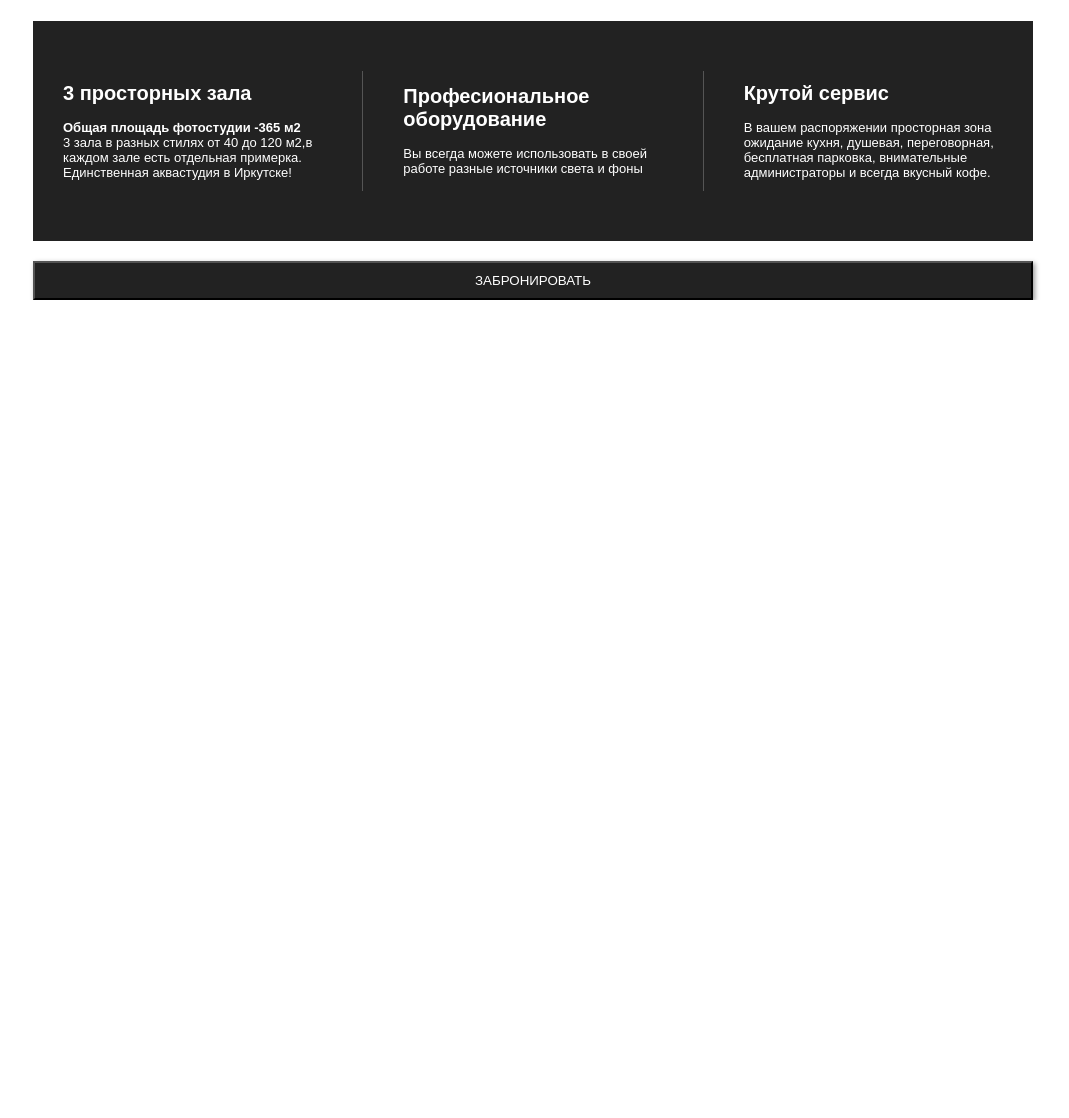
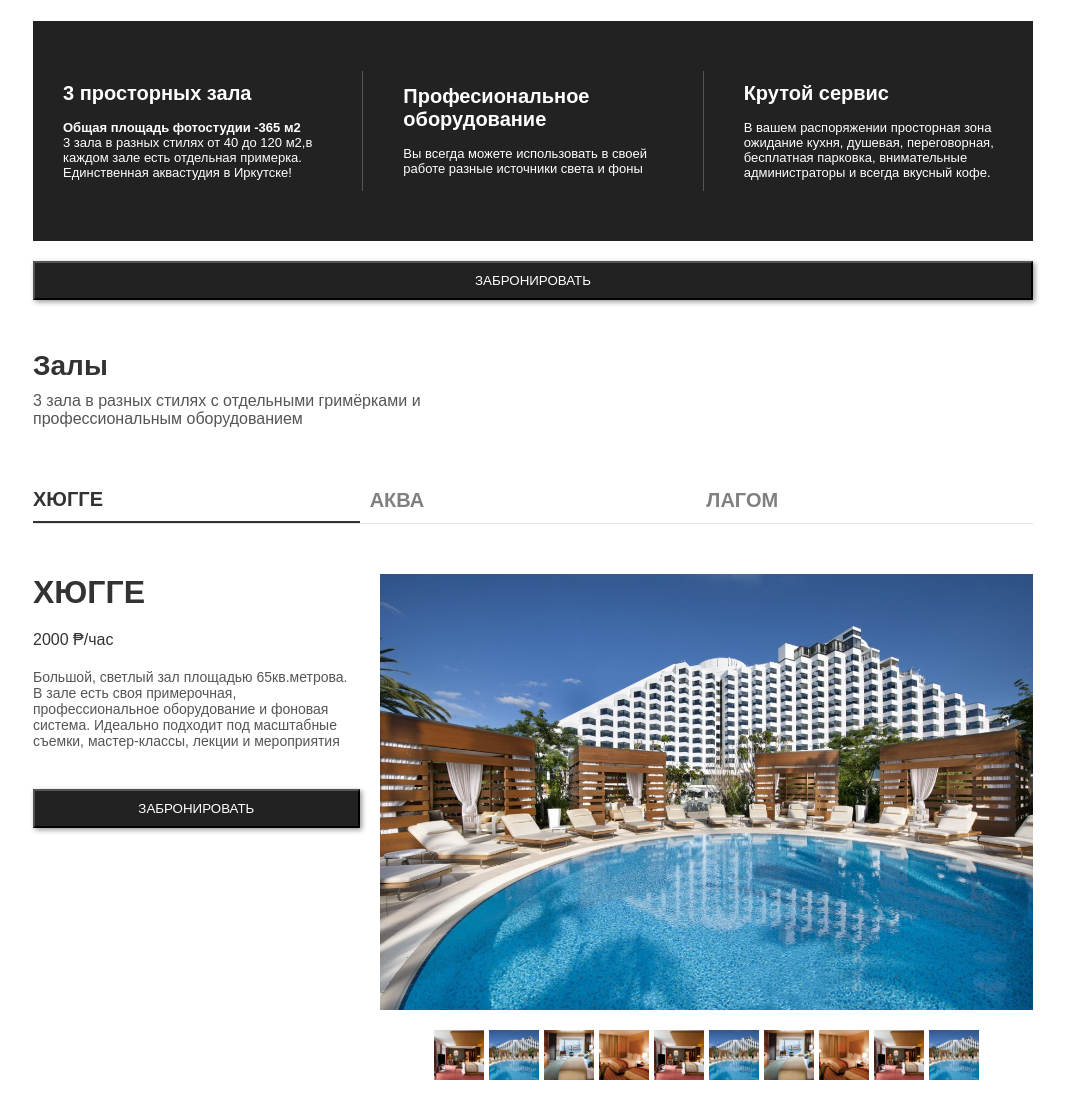
Before and after one commit to Asker889/web-train, a plain HTML site: page sam/index.html in a window 1280 px wide. Shown: the part 871-1989 px from the top of the page, without its empty margins (107-1176 px from the left). Before the commit the page ends 1171 px from the top, so only its background shows below. Drawn offline with Linux system fonts and the light colour scheme.

Commit message:
add display

```diff
--- a/sam/index.html
+++ b/sam/index.html
@@ -55,5 +55,44 @@
 			<button class="order-btn">Забронировать</button>
 		</div>
 	</section>
+		<div class="gallery">
+			<div class="container">
+				<div class="gallery-head">
+					<h3>Залы</h3>
+					<p>3 зала в разных стилях с отдельными гримёрками и профессиональным оборудованием </p>
+				</div>
+				<div class="gallery-nav">
+					<a data-active="true" href="#huggo">ХЮГГЕ</a>
+					<a href="#aqua">АКВА</a>
+					<a href="#lagom">ЛАГОМ</a>
+				</div>
+				<div class="gallery-content">
+					<div class="gallery-info">
+						<h3>ХЮГГЕ</h3>
+						<span>2000 ₱/час</span>
+						<p>Большой, светлый зал площадью 65кв.метрова. В зале есть своя примерочная, профессиональное оборудование и фоновая система. Идеально подходит под масштабные съемки, мастер-классы, лекции и мероприятия</p>
+			    	<button>Забронировать</button>
+					</div>
+					<div class="gallery-preview">
+						<img src="./hotel-0.jpg">
+						<div class="gallery-preview-pag">
+							<img src="./hotel-2.jpg">
+							<img src="./hotel-0.jpg">
+							<img src="./hotel-4.jpg">
+							<img src="./hotel-3.jpg">
+							<img src="./hotel-2.jpg">
+							<img src="./hotel-0.jpg">
+							<img src="./hotel-4.jpg">
+							<img src="./hotel-3.jpg">
+							<img src="./hotel-2.jpg">
+							<img src="./hotel-0.jpg">
+						</div>
+
+					</div>
+				</div>
+
+
+			</div>
+		</div>
 </body>
 </html>
--- a/sam/main.css
+++ b/sam/main.css
@@ -97,3 +97,92 @@ font-size:20px;
 	width: 1px;
 	background: #555;
 }
+
+.gallery .container {
+	display:flex;
+	flex-direction: column;
+	gap: 50px;
+}
+.gallery {
+	margin: 50px 0px;
+}
+.gallery-head h3{
+	font-size:28px;
+	color: #333;
+}
+.gallery-head p{
+	max-width: 400px;
+}
+.gallery-head{
+	display:flex;
+	flex-direction: column;
+	gap:10px;
+}
+.gallery-nav{
+	display:flex;
+	width:100%;
+	align-items: center;
+	border-bottom: 1px solid rgba(0,0,0,0.1);
+}
+.gallery-nav a {
+	flex:1;
+	font-size:20px;
+	color:grey;
+	font-weight: bold;
+	text-decoration: none;
+	padding:10px;
+}
+.gallery-nav a[data-active="true"] {
+	border-bottom: 2px solid;
+	color:#333;
+}
+.gallery-nav a:first-child {
+	padding-left:0;
+}
+.gallery-content {
+	display:flex;
+	gap:20px;
+}
+.gallery-info {
+	flex:1;
+	display:flex;
+	flex-direction: column;
+	gap:20px;
+
+}
+.gallery-preview img{
+	width:100%;
+
+}
+.gallery-preview {
+	flex:2;
+	display:flex;
+	flex-direction: column;
+	justify-content: center;
+	align-items: center;
+	gap:20px;
+}
+.gallery-info h3{
+	font-size: 32px;
+	color:#333;
+}
+.gallery-info span {
+	color: #333;
+}
+.gallery-info p {
+	font-size: 14px;
+}
+.gallery-info button{
+	margin-top: 20px;
+}
+.gallery-preview-pag{
+	display:flex;
+	gap:5px;
+	height:50px;
+
+}
+.gallery-preview-pag img{
+width:50px;
+height:50px;
+object-fit: cover;
+}
```
Also changed, not shown: sam/hotel-0.jpg (added), sam/hotel-2.jpg (added), sam/hotel-3.jpg (added), sam/hotel-4.jpg (added).
